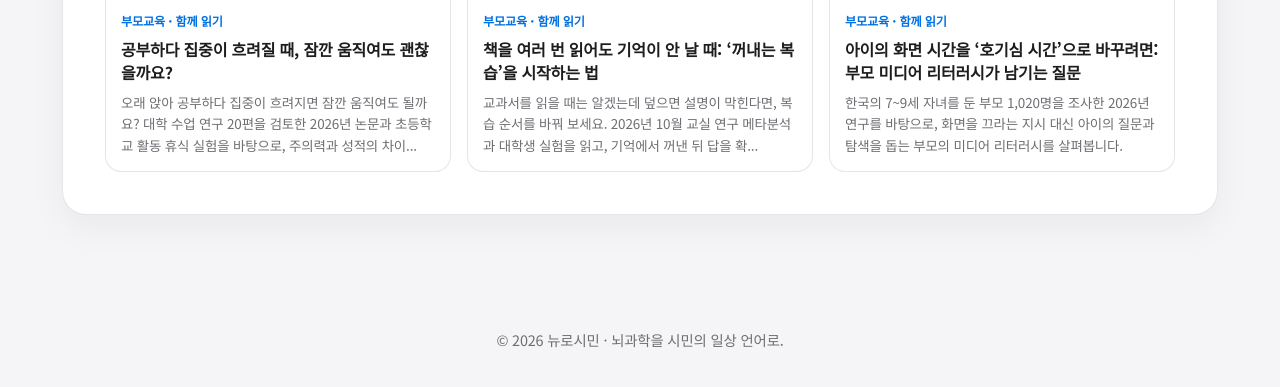
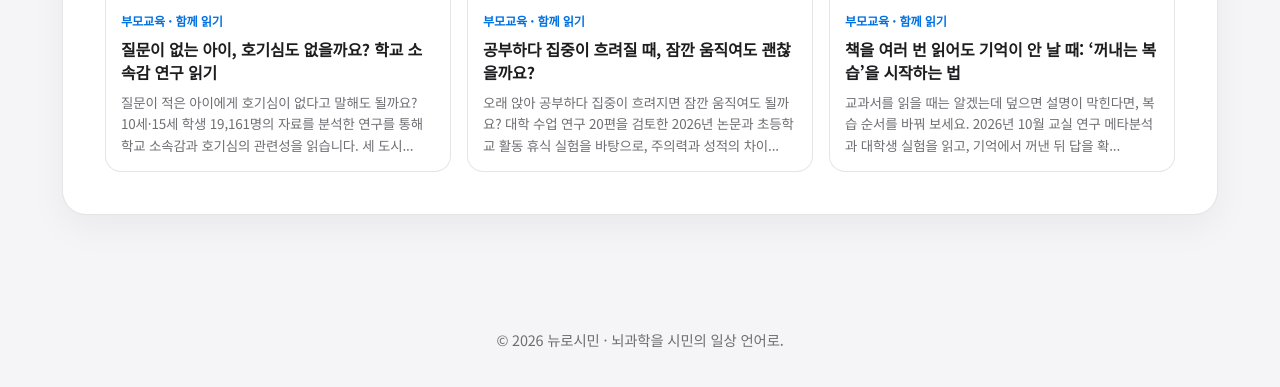
Before and after one commit to ai4tenlab/everyday-neuroscience-lab, a Jekyll site: the page built from _posts/2026-11-13-sleep-word-learning.md, in a window 1280 px wide and 900 px high, scrolled down 4806 px, cut to the strip 499-886 px from the top of the window. Built offline with Jekyll 4.4.1, drawn with Linux system fonts in a browser that asks for light colours; part of the change alters nothing that is shown.

Commit message:
feat: publish school belonging and curiosity guide 2026-11-17

```diff
--- a/_layouts/default.html
+++ b/_layouts/default.html
@@ -11,7 +11,12 @@
   <script type="application/ld+json">
   {"@context":"https://schema.org","@type":"WebSite","name":"뉴로시민","alternateName":["Everyday Neuroscience Lab","Neuro Citizen"],"url":"{{ '/' | absolute_url }}","inLanguage":"ko-KR","description":"뇌과학을 시민의 일상 언어로 설명하는 공익 뇌과학 리터러시 아카이브"}
   </script>
+  {% if page.neuro_custom_schema %}
+  {% capture neuro_seo %}{% seo title=false %}{% endcapture %}
+  {{ neuro_seo | split: '<script type="application/ld+json">' | first }}
+  {% else %}
   {% seo %}
+  {% endif %}
   {% if page.image %}
   <meta property="og:image" content="{{ page.image | absolute_url }}">
   <meta property="og:image:alt" content="{{ page.image_alt | default: page.title }}">
--- /dev/null
+++ b/_posts/2026-11-17-school-belonging-curiosity.md
@@ -0,0 +1,142 @@
+---
+title: "질문이 없는 아이, 호기심도 없을까요? 학교 소속감 연구 읽기"
+date: 2026-11-17 17:50:08 +0900
+last_modified_at: 2026-11-17 17:50:08 +0900
+category: "Neuroscience Literacy"
+neuro_custom_schema: true
+tags: [학습과학, 호기심, 학교소속감, 청소년, 부모교육]
+author: "뉴로시민 편집부 · Viki"
+description: "질문이 적은 아이에게 호기심이 없다고 말해도 될까요? 10세·15세 학생 19,161명의 자료를 분석한 연구를 통해 학교 소속감과 호기심의 관련성을 읽습니다. 세 도시 표본과 인과관계의 한계를 짚고, 부모·교사가 질문을 기다리는 대화와 수업 운영 방법을 제안합니다."
+source_url: "https://pmc.ncbi.nlm.nih.gov/articles/PMC13441005/"
+permalink: /2026/11/17/school-belonging-curiosity/
+image: "/assets/images/thumbnails/2026-11-17-school-belonging-curiosity-v1.png"
+image_alt: "학교 도서관에서 조개껍데기를 가리키며 질문하는 학생과 눈높이를 맞춰 듣는 교사를 표현한 생성 이미지"
+---
+
+## 3줄 요약
+
+- 2026년 발표된 연구는 학교에 속해 있다는 느낌과 주변의 지지가 학습 호기심과 관련돼 있다고 보고했습니다. 아이 개인의 성향만 살핀 연구가 아닙니다.[1]
+- 자료는 2019년 헬싱키·휴스턴·쑤저우의 10세·15세 학생에게서 얻었습니다. 세 나라 전체나 한국 학생을 대표한다고 해석해서는 안 됩니다.[1]
+- 오늘은 질문 개수를 늘리기보다, 아이가 말하거나 글로 물을 자리가 있는지 함께 확인해 보세요. 이는 편집부의 운영 제안이지 효과가 검증된 처방은 아닙니다.
+
+## 한 문장 답변
+
+**질문이 적다는 이유만으로 호기심이 없다고 단정하지 말고, 무엇이 궁금한지 표현할 방법과 질문을 받아줄 관계부터 살펴보자는 것이 이 글의 제안입니다.**
+
+## “궁금한 것 없어?” 다음에 무엇을 물으면 좋을까요?
+
+아이가 “없어”라고 답하면 대화가 금방 끝납니다. 이때 “좀 더 적극적으로 해 봐”를 덧붙이는 대신, 다음처럼 선택지를 건네 보시면 어떨까요.
+
+> “지금 말로 물어볼래, 나중에 적어줄래? 오늘은 그냥 생각해도 괜찮아.”
+
+편집부가 만든 대화 예시입니다. 이 말을 하면 호기심이 커진다는 실험 결과는 없습니다. 다만 오늘 점검할 대상을 아이의 성격에서 **어른이 마련한 질문 자리**로 바꾸어 보자는 뜻입니다.
+
+**학교 소속감**은 학교에서 자신이 받아들여지고 그곳의 구성원이라고 느끼는 감각입니다.[1] 반 전체 앞에서 손을 드는 모습만을 떠올리지 말고, 모르는 내용을 누구에게 어떤 방식으로 물을지 아이와 이야기해 보세요.
+
+## 19,161명의 자료는 무엇을 말하나요?
+
+Huang 연구진의 논문은 2026년 3월 13일 온라인 공개됐고, 같은 해 9월호에 실렸습니다. 연구진은 OECD 사회정서역량조사의 설문 자료를 분석했습니다.[1]
+
+| 확인 항목 | 연구의 범위 |
+|---|---|
+| 자료 수집 시점 | 2019년 |
+| 대상 | 10세·15세 학생 19,161명 |
+| 조사 지역 | 쑤저우 7,246명, 휴스턴 6,433명, 헬싱키 5,482명 |
+| 주된 관찰 | 관계적 지지, 특히 학교 소속감과 학습 호기심의 관련성 |
+| 해석의 경계 | 같은 시점의 설문 분석으로 원인·결과를 확정하지 못함 |
+
+표의 근거는 [1]입니다. **큰 표본이라고 해서 실험이 되는 것은 아닙니다.** 부모와 교사의 지지 측정 방식도 달라, 어느 쪽이 더 효과적인지 직접 순위를 매기는 데 한계가 있습니다.[1]
+
+## 어느 나라에서나 같은 방법이 통할까요?
+
+지지의 형태에 따른 관련성은 조사 지역별로 달랐습니다.[1] 따라서 “한국도 동아시아이니 쑤저우와 같을 것”이라고 옮겨 말하지 않겠습니다.
+
+이 연구를 포함한 Huang의 학위논문 초록도 관계, 선택권, 학습 지원을 함께 다룹니다. 다섯 연구를 묶은 학위논문이지, 아래 대화법을 검증한 하나의 프로그램은 아닙니다.[2]
+
+이 글에서 얻을 실천의 방향은 **정답처럼 배포할 대화 문구를 찾기보다, 우리 아이에게 말할 기회와 도움받을 경로가 있는지 묻는 것**입니다. 가족과 학급마다 여건이 다르다는 전제에서 시작해 주세요.
+
+## 집과 교실에서는 무엇을 바꿔 볼까요?
+
+아래는 **편집부의 적용 예시**입니다. 질문 수나 성적 향상을 보장하지 않습니다.
+
+**시작 전 점검표(편집부 제안)**
+
+- [ ] 말·글·개별 대화 중 아이가 편한 방법을 고를 수 있나요?
+- [ ] 질문을 받을 사람과 답변 시점이 정해져 있나요?
+- [ ] 말하지 않거나 활동을 멈출 선택도 존중하나요?
+
+### 집에서는 답을 재촉하지 않는 자리를 정해 보세요
+
+“오늘 몇 개 질문했니?” 대신 “오늘 이해가 안 된 장면이 있었니?”라고 물어보세요. 아이가 말하지 않으면 그날의 숙제로 남기지 않습니다. 보호자도 답을 모를 때는 “나도 모르겠어. 어디서 확인할지 같이 찾아볼까?”라고 말할 수 있겠습니다.
+
+아이가 고른 질문 하나를 함께 살펴본 뒤, 계속할지 멈출지 다시 물어보세요. 이 활동을 새로운 학습량이나 부모 평가표로 만들지 않는 편을 권합니다.
+
+### 교실에서는 공개 발언 외의 통로도 안내해 주세요
+
+교사는 수업 끝에 짧은 메모, 수업 후 개별 질문, 함께 보는 질문함 가운데 운영 가능한 경로를 정할 수 있겠습니다. 학생에게는 **언제, 어디로, 어떤 방식으로 답을 받을 수 있는지**도 알려 주세요.
+
+예를 들어 “오늘 적어낸 질문 중 함께 다룰 내용은 다음 시간에 설명하고, 개인 질문은 따로 답하겠습니다”처럼 범위를 정합니다. 모든 질문에 즉시 답하겠다는 약속은 피하세요.
+
+### 학생에게는 질문을 작게 남기는 방법을 제안합니다
+
+“전부 모르겠다” 대신 “이 그림의 화살표가 왜 이쪽으로 가는지 모르겠다”처럼 한 지점을 표시해 보세요. 말로 꺼내기 부담스럽다면 책의 해당 부분을 가리키거나 메모를 보여주는 방법도 있겠습니다.
+
+이 제안은 질문을 잘해야만 도움받을 수 있다는 조건이 아닙니다. 교사나 보호자는 표현을 다듬기 전에도 무엇이 막혔는지 함께 살펴주세요.
+
+**오늘의 한 가지 활동:** 아이에게 가장 편한 질문 방법을 하나 물어보고, 어른이 실제로 응답할 수 있는 자리를 정해 보세요.
+
+## 결론
+
+아이에게 질문을 더 하라고 요구하기 전에, **질문을 받아줄 사람과 방법을 어른이 마련했는지 돌아보면 좋겠습니다.**
+
+## 자주 묻는 질문 FAQ
+
+### Q1. 조용한 아이는 호기심이 부족하다는 뜻인가요?
+
+이 글은 말수로 아이를 판정하지 않기를 권합니다. 연구가 다룬 설문상의 호기심과, 교실에서 손을 든 횟수를 같은 것으로 취급하지 마세요.[1]
+
+### Q2. 학교 소속감을 높이면 성적이 오르나요?
+
+이번 설문 분석만으로 그런 인과관계나 성적 상승을 확정할 수 없습니다.[1] 대화 제안도 성적을 올리는 처방으로 사용하지 않기를 권합니다.
+
+### Q3. 한국 학생에게도 같은 결과가 적용되나요?
+
+이번 분석에 한국 표본은 없습니다.[1] 우리 학급에서 무엇이 필요한지는 학생의 의견을 듣고 따로 확인해 주세요.
+
+### Q4. 부모가 모든 질문의 답을 알아야 하나요?
+
+그런 역할을 전제하지 않습니다. 편집부는 모르는 것을 인정하고, 함께 확인할 자료와 다음 대화 시점을 정하는 방법을 제안합니다.
+
+### Q5. 질문함을 만들어도 아무도 쓰지 않는다면요?
+
+바로 참여 부족으로 평가하지 말고, 질문함의 목적과 답변 방식이 충분히 안내됐는지 먼저 점검해 보세요. 공개를 원치 않는 질문을 어떻게 다룰지도 학생과 합의하자는 것이 편집부의 제안입니다.
+
+## 전문용어 쉽게 풀어쓰기
+
+- **관계적 지지:** 자신이 존중받고 연결돼 있다고 느끼도록 하는 주변의 지원입니다. 예를 들면 질문을 끝까지 들어줄 사람이 있다는 감각을 떠올려 보세요.[1]
+- **횡단면 연구:** 같은 시점의 자료에서 특성들의 관계를 살피는 연구입니다. 한 장의 단체사진만으로 누가 먼저 움직였는지 알기 어렵듯, 변화의 순서와 원인을 확정하는 데 한계가 있습니다.[1]
+
+## 출처와 참고 근거
+
+**발행·수정: 2026년 11월 17일 17:50 KST · 근거 확인일: 2026년 11월 17일(KST).** [1]의 공개 원문 중 방법·결과·한계와 [2]의 대학 공개 초록을 확인했습니다. 학위논문 전체를 검토한 해설은 아닙니다. 본문은 학습과학 해설이며 진단·치료나 뇌영상 연구 결과를 제시하는 글이 아닙니다. 대표 이미지는 11월 14일 OpenAI Codex 경로의 `gpt-image-2-medium`으로 생성한 설명용 장면으로, 실제 연구 참여자나 학교의 사진이 아닙니다.
+
+1. Huang H, Hu P, Ali F, Salmela-Aro K, Tang X. *Seeking effective school and family supports for adolescents' curiosity in learning: A cross-country comparison among China, the USA and Finland.* British Journal of Educational Psychology. 2026;96(3):1140–1161. DOI: 10.1111/bjep.70071. [공개 논문 원문](https://pmc.ncbi.nlm.nih.gov/articles/PMC13441005/)
+2. Huang H. *Promoting and Sustaining Adolescents' Curiosity in Learning: Needs, Sources, and Contexts.* University of Helsinki, 2026. [대학 연구 포털의 학위논문 초록과 서지정보](https://researchportal.helsinki.fi/en/publications/promoting-and-sustaining-adolescents-curiosity-in-learning-needs-/)
+
+<script type="application/ld+json">
+{
+  "@context": "https://schema.org",
+  "@type": "BlogPosting",
+  "headline": "질문이 없는 아이, 호기심도 없을까요? 학교 소속감 연구 읽기",
+  "description": "학교 소속감과 청소년의 학습 호기심을 살핀 연구의 범위와 한계를 읽고, 가정과 교실의 질문 통로를 제안합니다.",
+  "datePublished": "2026-11-17T17:50:08+09:00",
+  "dateModified": "2026-11-17T17:50:08+09:00",
+  "author": {"@type": "Organization", "name": "뉴로시민 편집부 · Viki"},
+  "publisher": {"@type": "Organization", "name": "뉴로시민 | Everyday Neuroscience Lab"},
+  "image": "https://ai4tenlab.github.io/everyday-neuroscience-lab/assets/images/thumbnails/2026-11-17-school-belonging-curiosity-v1.png",
+  "mainEntityOfPage": "https://ai4tenlab.github.io/everyday-neuroscience-lab/2026/11/17/school-belonging-curiosity/",
+  "url": "https://ai4tenlab.github.io/everyday-neuroscience-lab/2026/11/17/school-belonging-curiosity/",
+  "inLanguage": "ko-KR",
+  "isBasedOn": "https://pmc.ncbi.nlm.nih.gov/articles/PMC13441005/"
+}
+</script>
```
Also changed, not shown: 1 other file.
